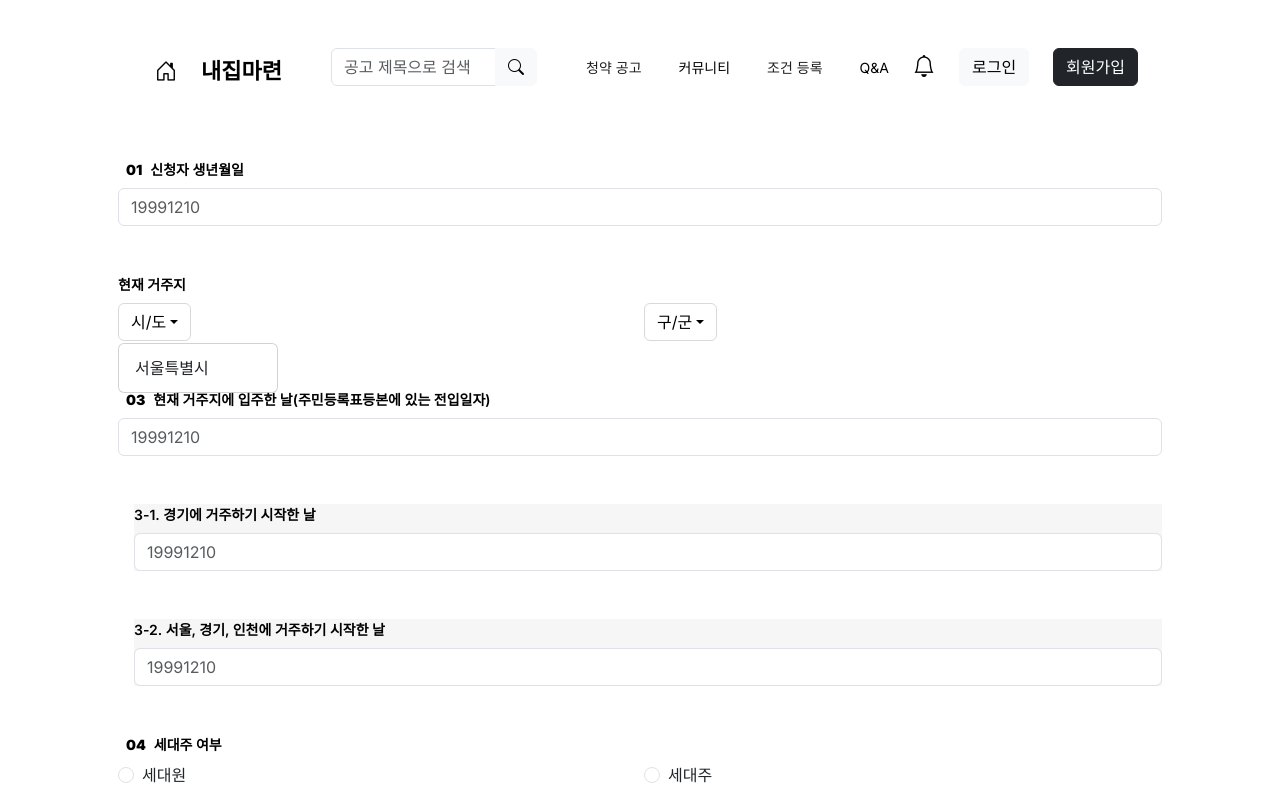
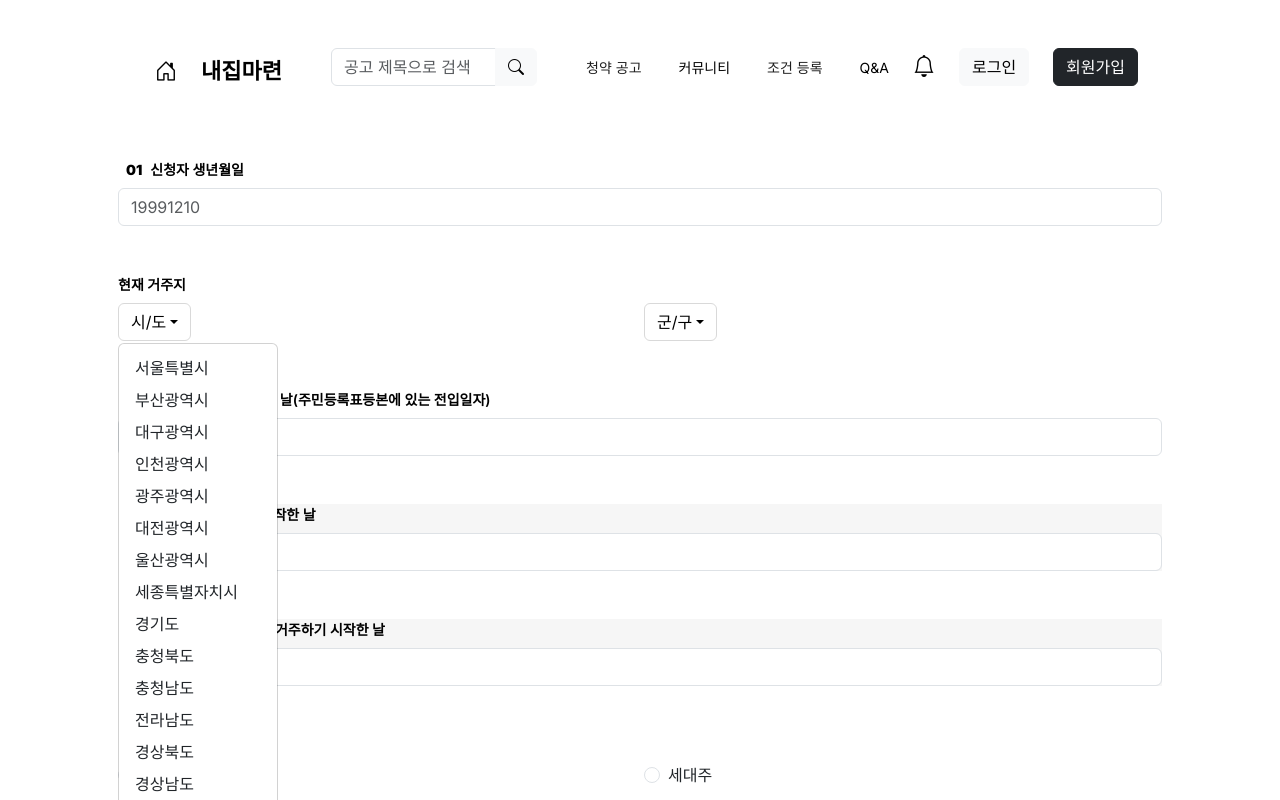
Before and after one commit to ICT-WAS/SpringWebProject, a React (Create React App) app in the folder react-home/home/: page /condition-1 in a window 1280 px wide. Both pictures are taken after a click on the button "시/도". Shown: the top 800 px of the page. Built offline with nearby package versions, Linux system fonts and the light colour scheme.

Commit message:
[리액트] 거주지역 드롭다운 기능 추가

```diff
--- a/react-home/home/src/condition/Condition01Content.jsx
+++ b/react-home/home/src/condition/Condition01Content.jsx
@@ -3,6 +3,7 @@ import { useNavigate } from "react-router-dom";
 import { useEffect, useState } from "react";
 import { InputNumberItem, InputNumberSubItem } from "./InputNumberItem";
 import { RadioButtonItem, RadioButtonSubItem } from "./RadioButtonItem";
+import { conditions } from '../apply_announcement/conditions';
 
 export default function Condition01Content() {
 
@@ -15,17 +16,8 @@ export default function Condition01Content() {
     const [formData, setFormData] = useState({});
 
     /* 꼬리질문 가시성 */
-    const followUpQuestions = { isMarried : 'marriageDate', moveInDate : 'metropolitanDate' };
+    const followUpQuestions = { isMarried: 'marriageDate', moveInDate: 'metropolitanDate' };
     const [visibility, setVisibility] = useState({ marriageDate: false, metropolitanDate: true });
-
-
-    function handleChangedSidoDropdown(e) {
-
-    }
-
-    function handleChangedGuGunDropdown(e) {
-
-    }
 
     function handleClick(e) {
 
@@ -63,42 +55,22 @@ export default function Condition01Content() {
 
                 {/* 신청자 생년월일 */}
                 <InputNumberItem number={1} question={'신청자 생년월일'}
-                    name={'userBirth'} onChange={onChangedInputValue} />
+                    name={'userBirth'} onChange={onChangedInputValue} placeholder={'19991210'} />
 
                 {/* 현재 거주지 */}
-                <div>
-                    <p className="card-header-text">현재 거주지</p>
-                    <Stack direction='horizontal' gap={2} >
-                        <Dropdown style={{ flex: 1 }} onChange={handleChangedSidoDropdown}>
-                            <Dropdown.Toggle variant="warning" className='dropdown-transparent flex-fill' >
-                                시/도
-                            </Dropdown.Toggle>
-
-                            <Dropdown.Menu>
-                                <Dropdown.Item href="#/action-1">서울특별시</Dropdown.Item>
-                            </Dropdown.Menu>
-                        </Dropdown>
-                        <Dropdown style={{ flex: 1 }} onChange={handleChangedGuGunDropdown}>
-                            <Dropdown.Toggle variant="warning" className='dropdown-transparent flex-fill' >
-                                구/군
-                            </Dropdown.Toggle>
-
-                            <Dropdown.Menu>
-                                <Dropdown.Item href="#/action-1">서울특별시</Dropdown.Item>
-                            </Dropdown.Menu>
-                        </Dropdown>
-                    </Stack>
-                </div>
+                <MoveInDate onChangedInputValue={onChangedInputValue} />
 
                 {/* 현재 거주지에 입주한 날 */}
                 <InputNumberItem number={3} question={'현재 거주지에 입주한 날(주민등록표등본에 있는 전입일자)'}
-                    name={'moveInDate'} onChange={onChangedInputValue} />
+                    name={'moveInDate'} onChange={onChangedInputValue} placeholder={'20100101'} />
 
                 {/* [꼬리질문] 경기에 거주하기 시작한 날 */}
-                <MoveInFollwUpQuestion1 onChangedInputValue={onChangedInputValue} visibility={visibility['metropolitanDate']} />
+                <MoveInFollwUpQuestion1 onChangedInputValue={onChangedInputValue}
+                    visibility={visibility['metropolitanDate']} placeholder={'20100101'} />
 
                 {/* [꼬리질문] 서울, 경기, 인천에에 거주하기 시작한 날 */}
-                <MoveInFollwUpQuestion2 onChangedInputValue={onChangedInputValue} visibility={visibility['metropolitanDate']} />
+                <MoveInFollwUpQuestion2 onChangedInputValue={onChangedInputValue}
+                    visibility={visibility['metropolitanDate']} placeholder={'20100101'} />
 
                 {/* 세대주 여부 */}
                 <RadioButtonItem number={4} question={'세대주 여부'}
@@ -110,7 +82,7 @@ export default function Condition01Content() {
                     handleFollowUpQuestion={handleFollowUpQuestion} />
 
                 {/* [꼬리질문] 혼인신고일 */}
-                <MarriedFollwUpQuestion onChangedInputValue={onChangedInputValue} visibility={visibility['marriageDate']}/>
+                <MarriedFollwUpQuestion onChangedInputValue={onChangedInputValue} visibility={visibility['marriageDate']} />
 
                 {/* 다음으로 */}
                 <Button variant="dark" onClick={handleClick}>다음</Button>
@@ -120,41 +92,111 @@ export default function Condition01Content() {
     );
 }
 
-{/* 거주지역 - 경기에 거주하기 시작한 날 */}
+{/* 거주지역 - 현재 사는 지역 */ }
+function MoveInDate({ onChangedInputValue }) {
+
+    const [sidoSelectedName, setSidoSelectedName] = useState('시/도');
+    const [gunguSelectedName, setGunguelectedName] = useState('군/구');
+
+    const sidoData = conditions.wishRegion.subcategories;
+    const [sidoIndex, setSidoIndex] = useState(0);
+    const [gunguData, setGunguData] = useState([{value: '군/구'}]);
+
+    function handleChangedSidoDropdown({index}) {
+        setSidoIndex(index);
+        setGunguData(sidoData[index].values);
+        setSidoSelectedName(sidoData[index].category);
+        setGunguelectedName('군/구');
+    }
+
+    function handleChangedGuGunDropdown({index}) {
+        setGunguelectedName(gunguData[index].value);
+        // 값 저장
+    }
+
+    const sidoList = () => {
+        return sidoData.map((item, index) => (
+            <Dropdown.Item href="#/action-1" key={index}
+                onClick={() => handleChangedSidoDropdown({index: index})}>
+                {item.category}
+            </Dropdown.Item>
+        ));
+    }
+
+    const gunguList = () => {
+        return gunguData.map((item, index) => (
+            <Dropdown.Item href="#/action-1" key={index}
+            onClick={() => handleChangedGuGunDropdown({index: index})}>
+                {item.value}
+            </Dropdown.Item>
+        ));
+    }
+
+    return (
+        <>
+            <div>
+                <p className="card-header-text">현재 거주지</p>
+                <Stack direction='horizontal' gap={2} >
+                    <Dropdown style={{ flex: 1 }}>
+                        <Dropdown.Toggle variant="warning" className='dropdown-transparent flex-fill' >
+                            {sidoSelectedName}
+                        </Dropdown.Toggle>
+
+                        <Dropdown.Menu>
+                            {sidoList()}
+                        </Dropdown.Menu>
+                    </Dropdown>
+                    <Dropdown style={{ flex: 1 }} >
+                        <Dropdown.Toggle variant="warning" className='dropdown-transparent flex-fill' >
+                            {gunguSelectedName}
+                        </Dropdown.Toggle>
+
+                        <Dropdown.Menu>
+                            {gunguList()}
+                        </Dropdown.Menu>
+                    </Dropdown>
+                </Stack>
+            </div>
+
+        </>
+    );
+}
+
+{/* 거주지역 - 경기에 거주하기 시작한 날 */ }
 function MoveInFollwUpQuestion1({ onChangedInputValue, visibility }) {
 
-    if(visibility === false) {
-        return ;
+    if (visibility === false) {
+        return;
     }
 
     return (
         <InputNumberSubItem number={'3-1'} question={'경기에 거주하기 시작한 날'} depth={3}
-                    name={'metropolitanDate'} onChange={onChangedInputValue} />
+            name={'metropolitanDate'} onChange={onChangedInputValue} placeholder={'20100101'} />
     );
 }
 
-{/* 거주지역 - 서울, 경기, 인천에 거주하기 시작한 날 */}
+{/* 거주지역 - 서울, 경기, 인천에 거주하기 시작한 날 */ }
 function MoveInFollwUpQuestion2({ onChangedInputValue, visibility }) {
 
-    if(visibility === false) {
-        return ;
+    if (visibility === false) {
+        return;
     }
 
     return (
         <InputNumberSubItem number={'3-2'} question={'서울, 경기, 인천에 거주하기 시작한 날'} depth={3}
-                    name={'metropolitanDate'} onChange={onChangedInputValue} />
+            name={'metropolitanDate'} onChange={onChangedInputValue} placeholder={'20100101'} />
     );
 }
 
-{/* 결혼 여부 - 혼인신고일 */}
+{/* 결혼 여부 - 혼인신고일 */ }
 function MarriedFollwUpQuestion({ onChangedInputValue, visibility }) {
 
-    if(visibility === false) {
-        return ;
+    if (visibility === false) {
+        return;
     }
 
     return (
         <InputNumberSubItem number={'5-1'} question={'혼인신고일'} depth={3}
-                    name={'marriageDate'} onChange={onChangedInputValue} />
+            name={'marriageDate'} onChange={onChangedInputValue} placeholder={'20100101'} />
     );
 }
--- a/react-home/home/src/condition/InputNumberItem.jsx
+++ b/react-home/home/src/condition/InputNumberItem.jsx
@@ -1,32 +1,32 @@
 import { Form } from "react-bootstrap";
 import { useState } from "react";
 
-export function InputNumberItem({ number, question, name, onChange, maxLength }) {
+export function InputNumberItem({ number, question, name, onChange, maxLength, placeholder }) {
 
     return (
         <>
             <div key={`${number}-${question}`}>
                 <p className="card-header-text"><b className="px-2">{number.toString().padStart(2, '0')}</b>{question}</p>
-                <InputText name={name} onChange={onChange} maxLength={maxLength} />
+                <InputText name={name} onChange={onChange} maxLength={maxLength} placeholder={placeholder} />
             </div>
         </>
     );
 }
 
-export function InputNumberSubItem({ number, question, depth = 1, name, onChange, maxLength }) {
+export function InputNumberSubItem({ number, question, depth = 1, name, onChange, maxLength, placeholder }) {
     const marginClass = `ms-${depth * 1}`;
 
     return (
         <>
             <div key={`${number}-${question}`} style={{ backgroundColor: '#F6F6F6'}} className={marginClass}>
                 <p className="card-header-text">{number}.&nbsp;{question}</p>
-                <InputText name={name} onChange={onChange} maxLength={maxLength} />
+                <InputText name={name} onChange={onChange} maxLength={maxLength} placeholder={placeholder} />
             </div>
         </>
     );
 }
 
-export function InputText({ name, onChange, maxLength }) {
+export function InputText({ name, onChange, maxLength, placeholder }) {
 
     function handleInputChange(e) {
         const name = e.target.getAttribute('name');
@@ -38,7 +38,7 @@ export function InputText({ name, onChange, maxLength }) {
         <>
             <Form.Control
                     type="number"
-                    placeholder="19991210"
+                    placeholder={placeholder}
                     name={name}
                     onChange={handleInputChange}
                     required
@@ -47,7 +47,7 @@ export function InputText({ name, onChange, maxLength }) {
     );
 }
 
-export function InputNumberLoopSubItemWithFollowQuestions({ number, question, depth = 1, name, onChange, handleFollowUpQuestion, subQuestion, maxLength }) {
+export function InputNumberLoopSubItemWithFollowQuestions({ number, question, depth = 1, name, onChange, handleFollowUpQuestion, subQuestion, maxLength, placeholder, unit }) {
     const marginClass = `ms-${depth * 1}`;
 
     return (
@@ -55,13 +55,13 @@ export function InputNumberLoopSubItemWithFollowQuestions({ number, question, de
             <div key={`${number}-${question}`} style={{ backgroundColor: '#F6F6F6'}} className={marginClass}>
                 <p className="card-header-text">{number}.&nbsp;{question}</p>
                 <InputTextWithFollowQuestions name={name} onChange={onChange}
-                    handleFollowUpQuestion={handleFollowUpQuestion} subQuestion={subQuestion} maxLength={maxLength} />
+                    handleFollowUpQuestion={handleFollowUpQuestion} subQuestion={subQuestion} maxLength={maxLength} placeholder={placeholder} unit={unit} />
             </div>
         </>
     );
 }
 
-function InputTextWithFollowQuestions({ name, onChange, handleFollowUpQuestion, subQuestion, maxLength }) {
+function InputTextWithFollowQuestions({ name, onChange, handleFollowUpQuestion, subQuestion, maxLength = 8, placeholder, unit }) {
 
     const [repeatCount, setRepeatCount] = useState(0);
 
@@ -84,7 +84,7 @@ function InputTextWithFollowQuestions({ name, onChange, handleFollowUpQuestion,
         <>
             <Form.Control
                     type="number"
-                    placeholder="19991210"
+                    placeholder={placeholder}
                     name={name}
                     onChange={handleInputChange}
                     required
```
